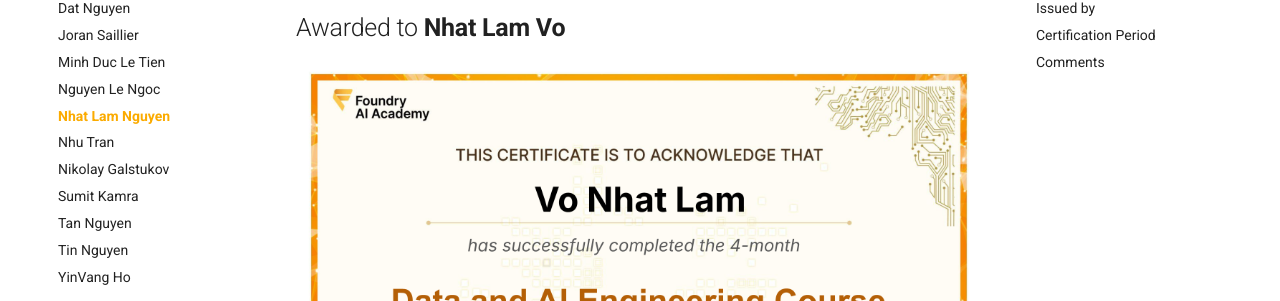
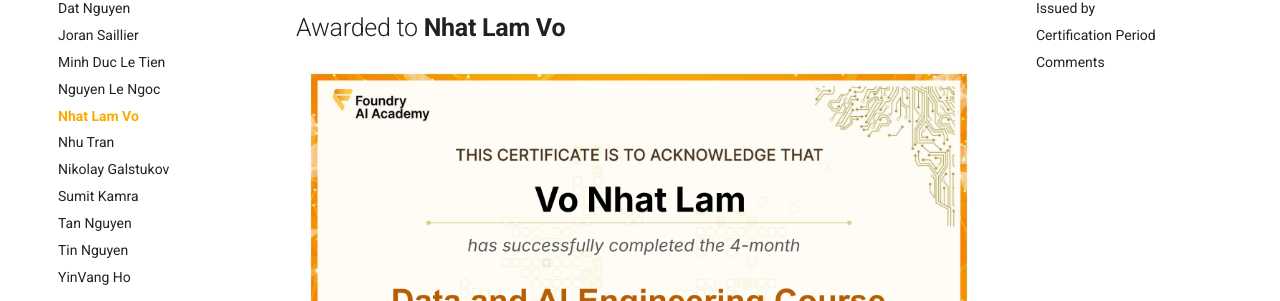
Before and after one commit to foundry-ai-academy/certificates, an MkDocs documentation site: the page built from docs/c001/trainee-nhat-lam-vo-2025-07.md, in a window 1280 px wide. Shown: the part 211-512 px from the top of the page. Built offline with MkDocs 1.6.1 and Material for MkDocs 9.7.7, drawn with Linux system fonts in a browser that asks for light colours; the version menu is left out.

Commit message:
fix(mkdocs): correct trainee name from "Nhat Lam Nguyen" to "Nhat Lam Vo" in navigation

```diff
--- a/mkdocs.yml
+++ b/mkdocs.yml
@@ -12,7 +12,7 @@ nav:
       - "Joran Saillier": c001/trainee-joran-saillier-2025-07.md
       - "Minh Duc Le Tien": c001/trainee-minh-duc-le-tien-2025-07.md
       - "Nguyen Le Ngoc": c001/trainee-nguyen-le-ngoc-2025-07.md
-      - "Nhat Lam Nguyen": c001/trainee-nhat-lam-vo-2025-07.md
+      - "Nhat Lam Vo": c001/trainee-nhat-lam-vo-2025-07.md
       - "Nhu Tran": c001/trainee-nhu-tran-2025-07.md
       - "Nikolay Galstukov": c001/trainee-nikolay-galstukov-2025-07.md
       - "Sumit Kamra": c001/trainee-sumit-kamra-2025-07.md
@@ -24,7 +24,6 @@ nav:
       - "Minh Ngo": c002/trainee-minh-ngo-2026-02.md
     - Cohort 003:
       - "Jane Smith": c003/trainee-jane-smith-2026-03.md
-
 theme:
   name: material
   custom_dir: docs/overrides
```
